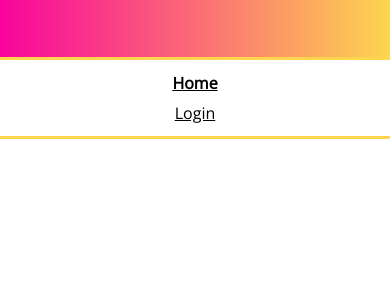
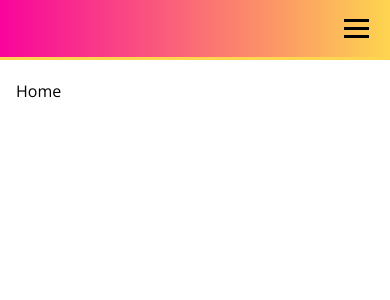
Before and after one commit to gonpeche/styledComponentsProject, a React (Create React App) app: page / in a window 390 px wide. Shown: the top 300 px of the page. Built offline with nearby package versions, Linux system fonts and the light colour scheme.

Commit message:
responsive mobileMenuIcon

```diff
--- a/src/components/common/Header.js
+++ b/src/components/common/Header.js
@@ -15,7 +15,7 @@ const HeaderWrapper = styled.header`
 `
 
 const Menu = styled.nav`
-  display: block;
+  display: ${(props) => (props.open ? 'block' : 'none')};
   font-family: 'Open Sans';
   position: absolute;
   width: 100%;
@@ -52,11 +52,35 @@ const StyledLink = styled(Link)`
   color: black;
 `
 
+const MobileMenuIcon = styled.div`
+  margin: auto 0 auto auto;
+  width: 25px;
+  min-width: 25px;
+  padding: 5px;
+
+  > div {
+    height: 3px;
+    background: black;
+    margin: 5px 0;
+    width: 100%;
+  }
+
+  @media (min-width: 768px) {
+    display: none;
+  }
+`
+
 export function Header() {
   const { pathname } = useLocation()
+  const [menuOpen, setMenuOpen] = React.useState(false)
   return (
     <HeaderWrapper>
-      <Menu>
+      <MobileMenuIcon onClick={() => setMenuOpen(!menuOpen)}>
+        <div />
+        <div />
+        <div />
+      </MobileMenuIcon>
+      <Menu open={menuOpen}>
         <StyledLink to="/" isActive={pathname === '/'}>
           Home
         </StyledLink>
```
